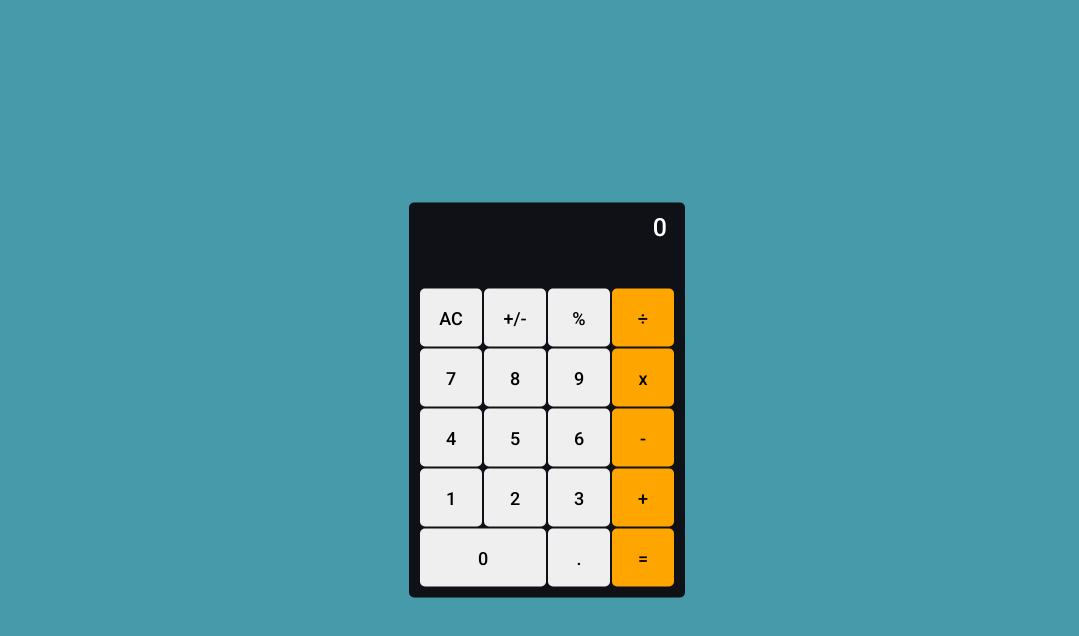
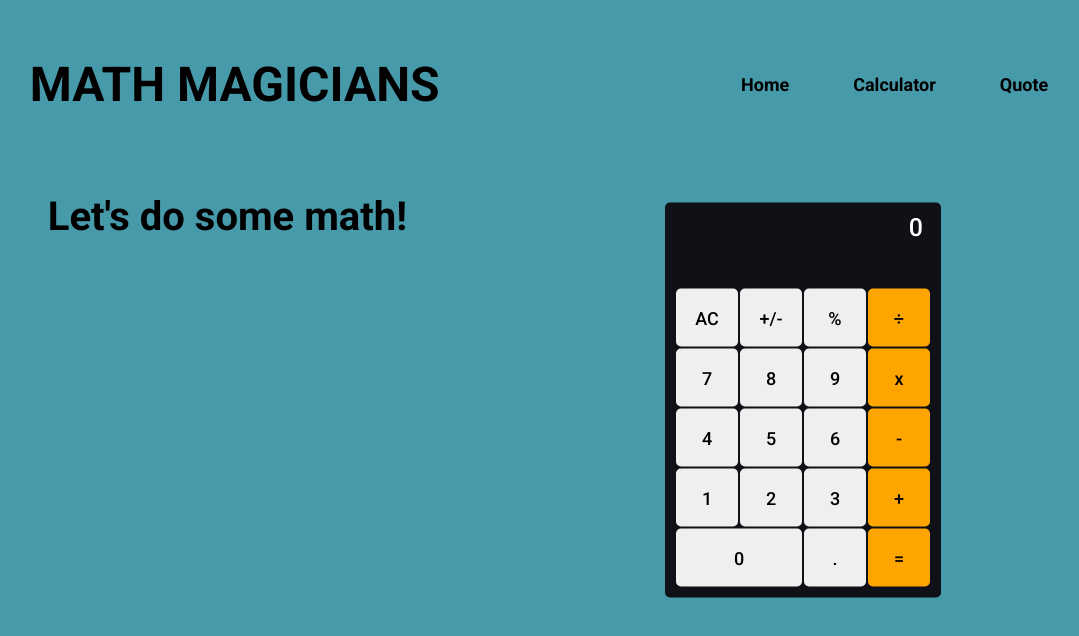
Before and after one commit to peterboro/Math-React, a React (Create React App) app: page / in a window 1280 px wide. Shown: the top 636 px of the page, without its empty margins (93-1172 px from the left). Built offline with nearby package versions, Linux system fonts and the light colour scheme.

Commit message:
Add styling

```diff
--- /dev/null
+++ b/src/Styles/Navbar.css
@@ -0,0 +1,32 @@
+.navbar {
+  width: 100vw;
+  position: fixed;
+  top: 0;
+  padding: 16px 0;
+  color: rgb(71, 152, 167);
+}
+
+.nav {
+  display: flex;
+  align-items: center;
+  justify-content: space-around;
+}
+
+.title {
+  color: black;
+  left: 0;
+  font-size: 48px;
+}
+
+.link {
+  list-style-type: none;
+  display: flex;
+  gap: 32px;
+}
+
+.links {
+  padding: 16px;
+  font-weight: bold;
+  color: black;
+  text-decoration: none;
+}
--- a/src/components/App.css
+++ b/src/components/App.css
@@ -11,9 +11,18 @@ body {
   align-items: center;
 }
 
+.firstTitle {
+  color: black;
+  font-size: 40px;
+  padding-bottom: 20px;
+  position: absolute;
+  left: 11%;
+  top: 20%;
+}
+
 .container {
   top: 50%;
-  left: 50%;
+  left: 70%;
   position: absolute;
   transform: translate(-50%, -50%);
   margin: 0 auto;
@@ -59,3 +68,60 @@ button {
   font-size: 25px;
   letter-spacing: 1px;
 }
+
+.navbar {
+  width: 100vw;
+  position: fixed;
+  top: 0;
+  padding: 16px 0;
+  color: rgb(71, 152, 167);
+}
+
+.nav {
+  display: flex;
+  align-items: center;
+  justify-content: space-around;
+}
+
+.title {
+  color: black;
+  left: 0;
+  font-size: 48px;
+}
+
+.link {
+  list-style-type: none;
+  display: flex;
+  gap: 32px;
+}
+
+.links {
+  padding: 16px;
+  font-weight: bold;
+  color: black;
+  text-decoration: none;
+}
+
+.secondTitle {
+  color: black;
+  font-size: 40px;
+  padding-bottom: 20px;
+  position: absolute;
+  left: 11%;
+  top: 20%;
+}
+
+.paragraph {
+  margin: 64px 0;
+  text-align: center;
+  font-size: 28px;
+  width: 70vw;
+  color: black;
+}
+
+.quote {
+  color: black;
+  font-size: 28px;
+  width: 70vw;
+  text-align: center;
+}
--- a/src/components/Calculator.js
+++ b/src/components/Calculator.js
@@ -15,7 +15,9 @@ const CalculatorContainer = () => {
 
   return (
     <>
-      <div className="container">
+      <div className="App">
+        <h2 className='firstTitle'> Let&apos;s do some math! </h2>
+        <div className='container'>
           <div className='display' id='display'>
             {totalSum.total} {totalSum.operation} {totalSum.next}
           </div>
@@ -41,6 +43,7 @@ const CalculatorContainer = () => {
             <button className="highlight" name="=" onClick={clickHandler}>=</button>
           </div>
         </div>
+      </div>
     </>
   );
 };
--- a/src/index.css
+++ b/src/index.css
@@ -5,3 +5,10 @@ body {
   justify-content: center;
   align-items: center;
 }
+
+.App {
+  min-height: 100vh;
+  display: flex;
+  justify-content: center;
+  align-items: center;
+}
```
Also changed, not shown: src/pages/CalculatorLink.js (added, +16 -0 lines). Lines whose indentation alone changed are shown as unchanged.
